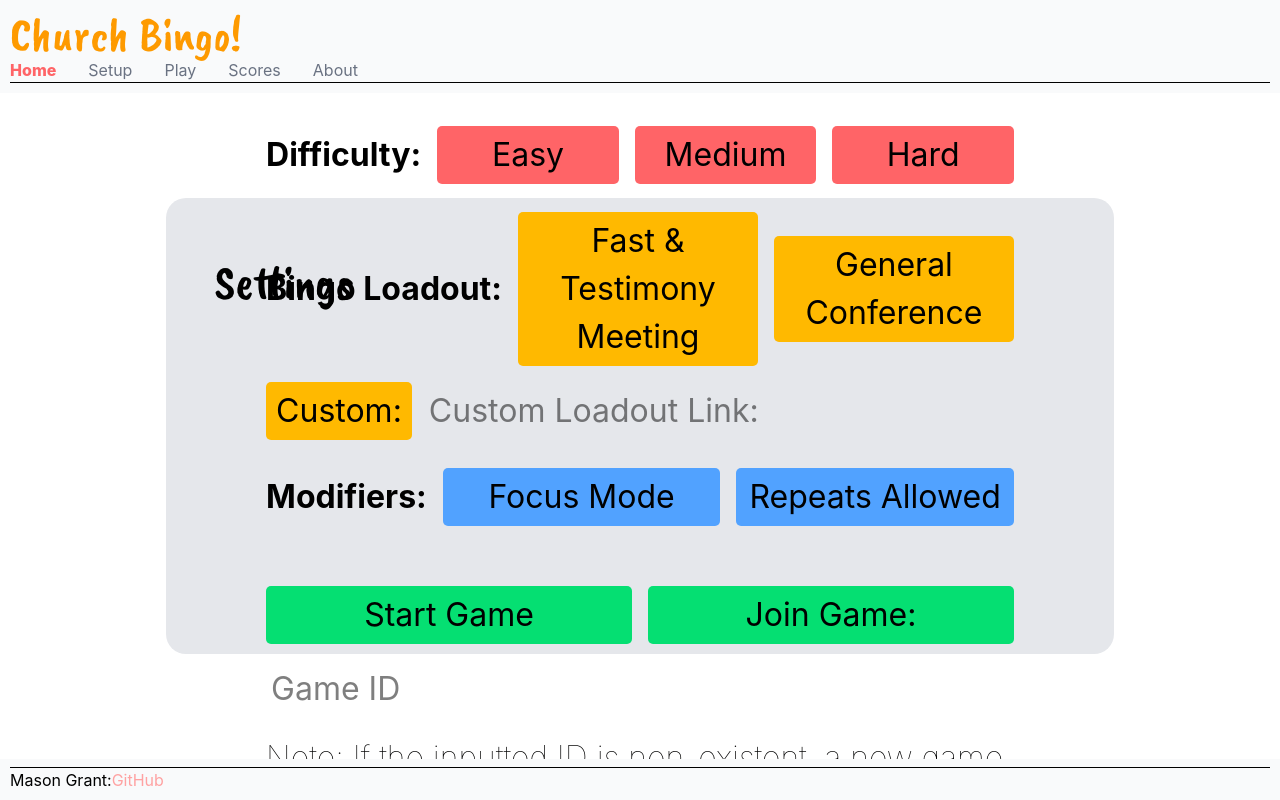
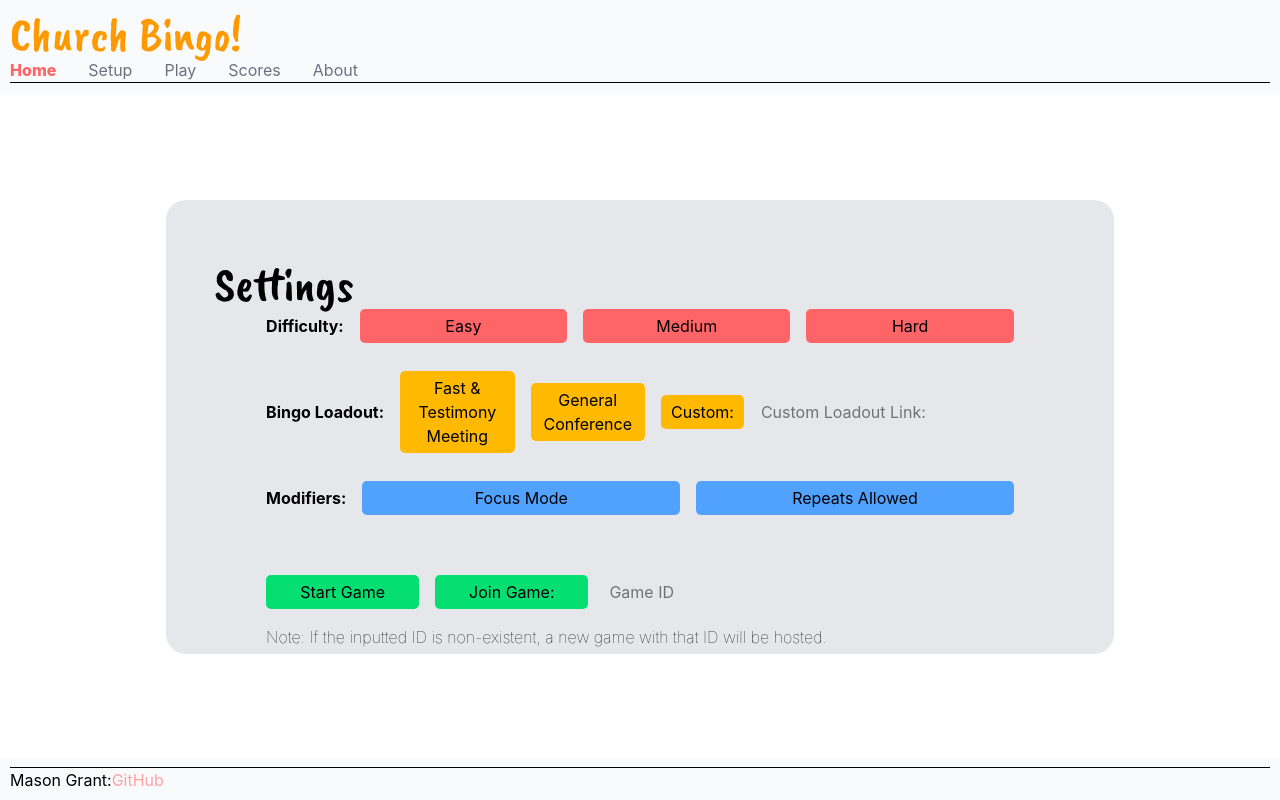
Before and after one commit to TheNewGrant/startup, a React (Vite) app: page /setup in a window 1280 px wide. Built offline with nearby package versions, Linux system fonts and the light colour scheme.

Commit message:
Fix text sizing issue on setup.css

```diff
--- a/src/setup/setup.css
+++ b/src/setup/setup.css
@@ -37,17 +37,20 @@ form {
 
 label {
     font-weight: bold;
+    font-size: 1rem;
 }
 
 .settings-section button {
     padding: 5px 10px 5px 10px;
     border-radius: 5px;
     transition-duration: 0.5s;
+    font-size: 1rem;
 }
 
 .settings-section input {
     padding: 5px;
     border-radius: 5px;
+    font-size: 1rem;
 }
 
 #warning {
```
